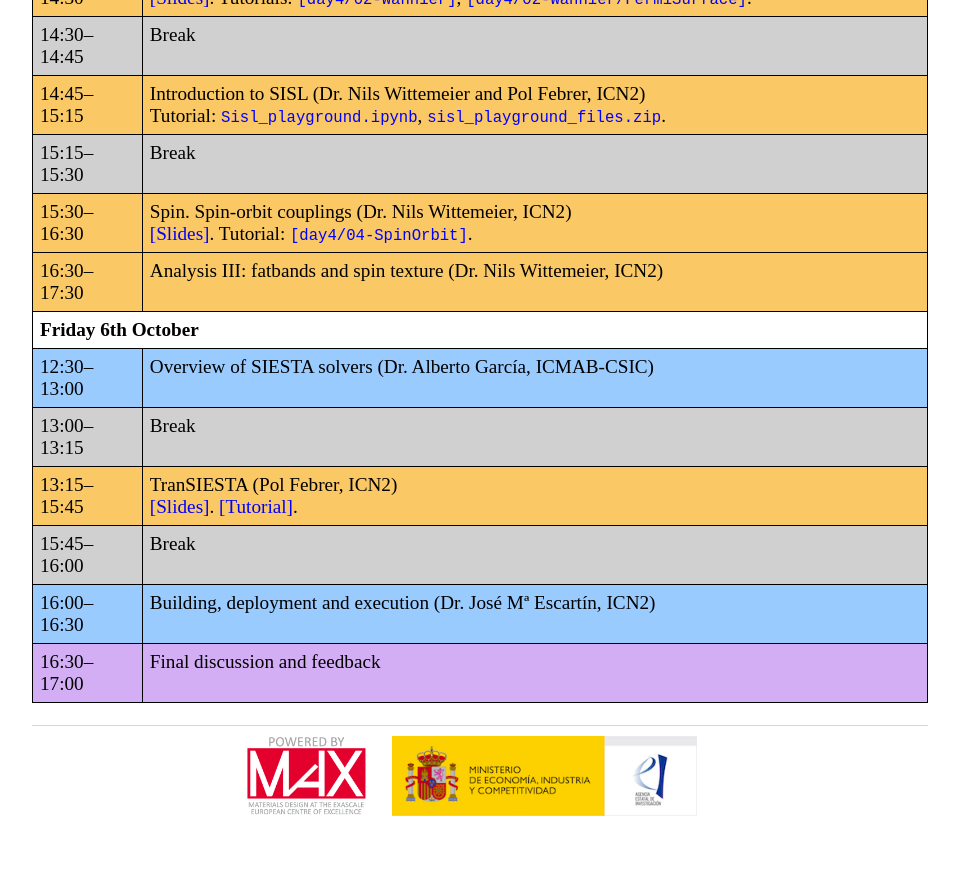
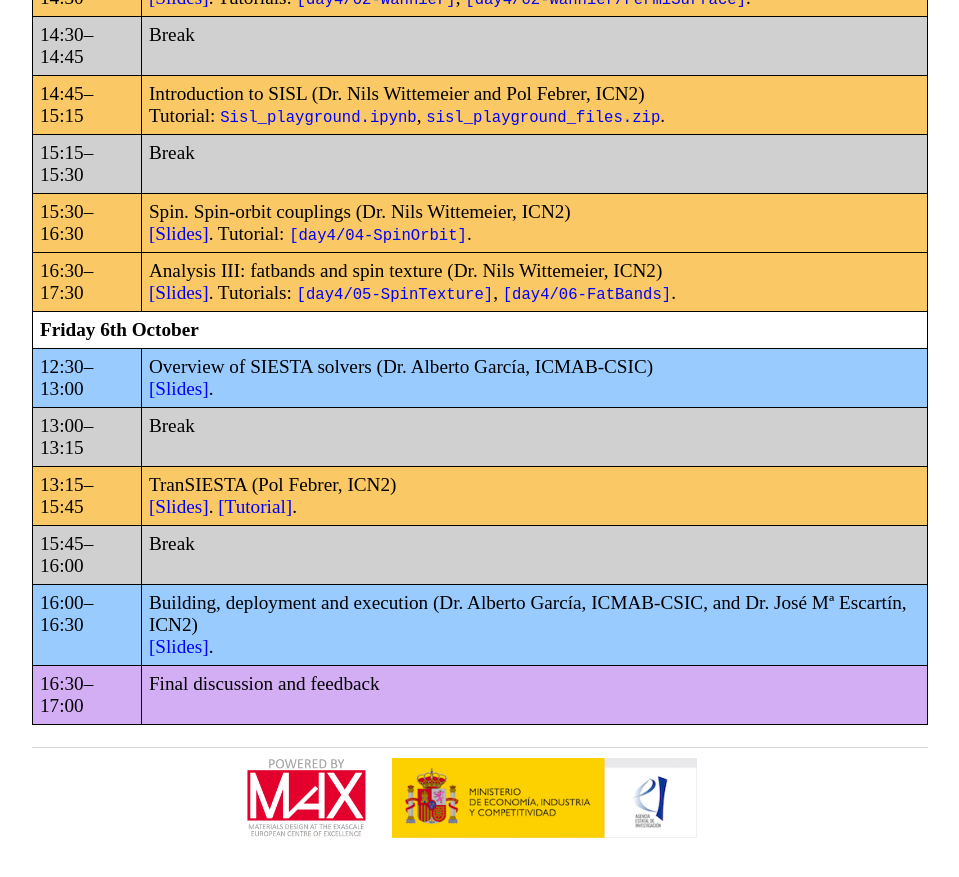
Before and after one commit to siesta-project/web-portal, a Jekyll site: the page built from events/SIESTA_School-2023/Sessions.html, in a window 1280 px wide and 900 px high, scrolled down 3598 px. Shown: the top 877 px of the window, without its empty margins (160-1119 px from the left). Built offline with Jekyll 4.4.1, drawn with Linux system fonts in a browser that asks for light colours.

Commit message:
School 2023: pdfs of lectures; Nils' analysis.

```diff
--- a/events/SIESTA_School-2023/Sessions.html
+++ b/events/SIESTA_School-2023/Sessions.html
@@ -170,8 +170,14 @@
 <tbody>
 <tr><th COLSPAN="2"> Monday 2nd October</th></tr>
 <tr class="general"  ><td>12:30–12:45</td><td> Introductory remarks</td></tr>
-<tr class="lecture"  ><td>12:45–13:30</td><td> General Siesta Theory (Prof. José Soler, UAM)</td></tr>
-<tr class="lecture"  ><td>13:30–13:55</td><td> Pseudopotentials (Dr. Alberto García, ICMAB-CSIC)</td></tr>
+<tr class="lecture"  ><td>12:45–13:30</td><td> General Siesta Theory (Prof. José Soler, UAM)
+       <br/>
+       <a href="SiestaBasics.pdf">[Slides]</a>.
+       </td></tr>
+<tr class="lecture"  ><td>13:30–13:55</td><td> Pseudopotentials (Dr. Alberto García, ICMAB-CSIC)
+       <br/>
+       <a href="Pseudopotentials.pdf">[Slides]</a>.
+       </td></tr>
 <tr class="break"    ><td>13:55–14:10</td><td> Break</td></tr>
 <tr class="practical"><td>14:10–16:00</td><td> A first contact with SIESTA: inputs, execution and outputs (Dr. Federico Pedron, ICN2)
        <br/>
@@ -258,10 +264,18 @@
        <a href="https://docs.siesta-project.org/projects/siesta/en/school-2023/tutorials/advanced/spin-orbit/"><kbd>[day4/04-SpinOrbit]</kbd></a>.
        </td></tr>
 <tr class="practical"><td>16:30–17:30</td><td>Analysis III: fatbands and spin texture (Dr. Nils Wittemeier, ICN2)
+       <br/>
+       <a href="Analysis-III.pdf">[Slides]</a>.
+       Tutorials:
+       <a href="https://docs.siesta-project.org/projects/siesta/en/school-2023/tutorials/advanced/advanced-analysis/spin-texture/"><kbd>[day4/05-SpinTexture]</kbd></a>,
+       <a href="https://docs.siesta-project.org/projects/siesta/en/school-2023/tutorials/advanced/advanced-analysis/fatbands"><kbd>[day4/06-FatBands]</kbd></a>.
        </td></tr>
 
 <tr><th COLSPAN="2"> Friday 6th October</th></tr>
-<tr class="lecture"  ><td>12:30–13:00</td><td>Overview of SIESTA solvers (Dr. Alberto García, ICMAB-CSIC)</td></tr>
+<tr class="lecture"  ><td>12:30–13:00</td><td>Overview of SIESTA solvers (Dr. Alberto García, ICMAB-CSIC)
+       <br/>
+       <a href="Solvers.pdf">[Slides]</a>.
+       </td></tr>
 <tr class="break"    ><td>13:00–13:15</td><td>Break</td></tr>
 <tr class="practical"><td>13:15–15:45</td><td>TranSIESTA (Pol Febrer, ICN2)
        <br/>
@@ -269,7 +283,10 @@
        <a href="https://docs.siesta-project.org/projects/siesta/en/school-2023/tutorials/advanced/transiesta/">[Tutorial]</a>.
        </td></tr>
 <tr class="break"    ><td>15:45–16:00</td><td>Break</td></tr>
-<tr class="lecture"  ><td>16:00–16:30</td><td>Building, deployment and execution (Dr. José Mª Escartín, ICN2)</td></tr>
+<tr class="lecture"  ><td>16:00–16:30</td><td>Building, deployment and execution (Dr. Alberto García, ICMAB-CSIC, and Dr. José Mª Escartín, ICN2)
+       <br/>
+       <a href="BuildingDeploymentExecution.pdf">[Slides]</a>.
+       </td></tr>
 <tr class="general"  ><td>16:30–17:00</td><td>Final discussion and feedback</td></tr>
 </tbody>
 </table>
```
Also changed, not shown: 5 other files.
